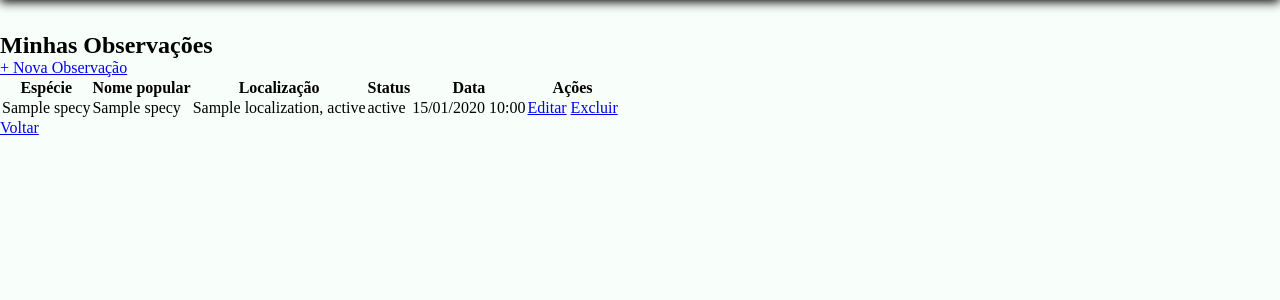
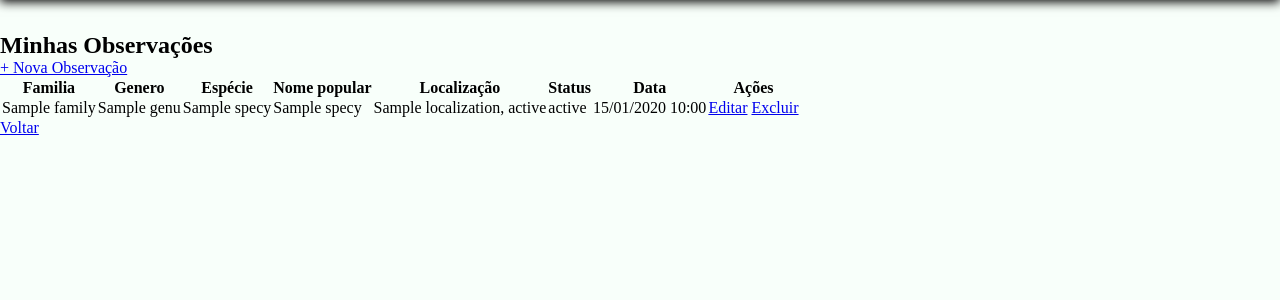
Before and after one commit to vinicius-bender/canions, a Django app: page /minhas_observacoes/ in a window 1280 px wide. Shown: the part 70-370 px from the top of the page. Run offline with Django 5.2, Linux system fonts and the light colour scheme; a user stored in the database is signed in; tables that the repository leaves empty hold one stand-in row (values such as "Sample post").

Commit message:
minhas obs

```diff
--- a/canionsDoSul_app/templates/canionsDoSul_app/minhas_observacoes.html
+++ b/canionsDoSul_app/templates/canionsDoSul_app/minhas_observacoes.html
@@ -5,6 +5,8 @@
   <table>
     <thead>
       <tr>
+        <th>Familia</th>
+        <th>Genero</th>
         <th>Espécie</th>
         <th>Nome popular</th>
         <th>Localização</th>
@@ -16,6 +18,8 @@
     <tbody>
       {% for obs in observations %}
       <tr>
+        <td>{{ obs.species.genus.family.name }}</td>
+        <td>{{ obs.species.genus.name }}</td>
         <td>{{ obs.species.scientific_name }}</td>
         <td>{{ obs.species.popular_name }}</td>
         <td>{{ obs.localization.city_name }}, {{ obs.localization.state_name }}</td>
```
